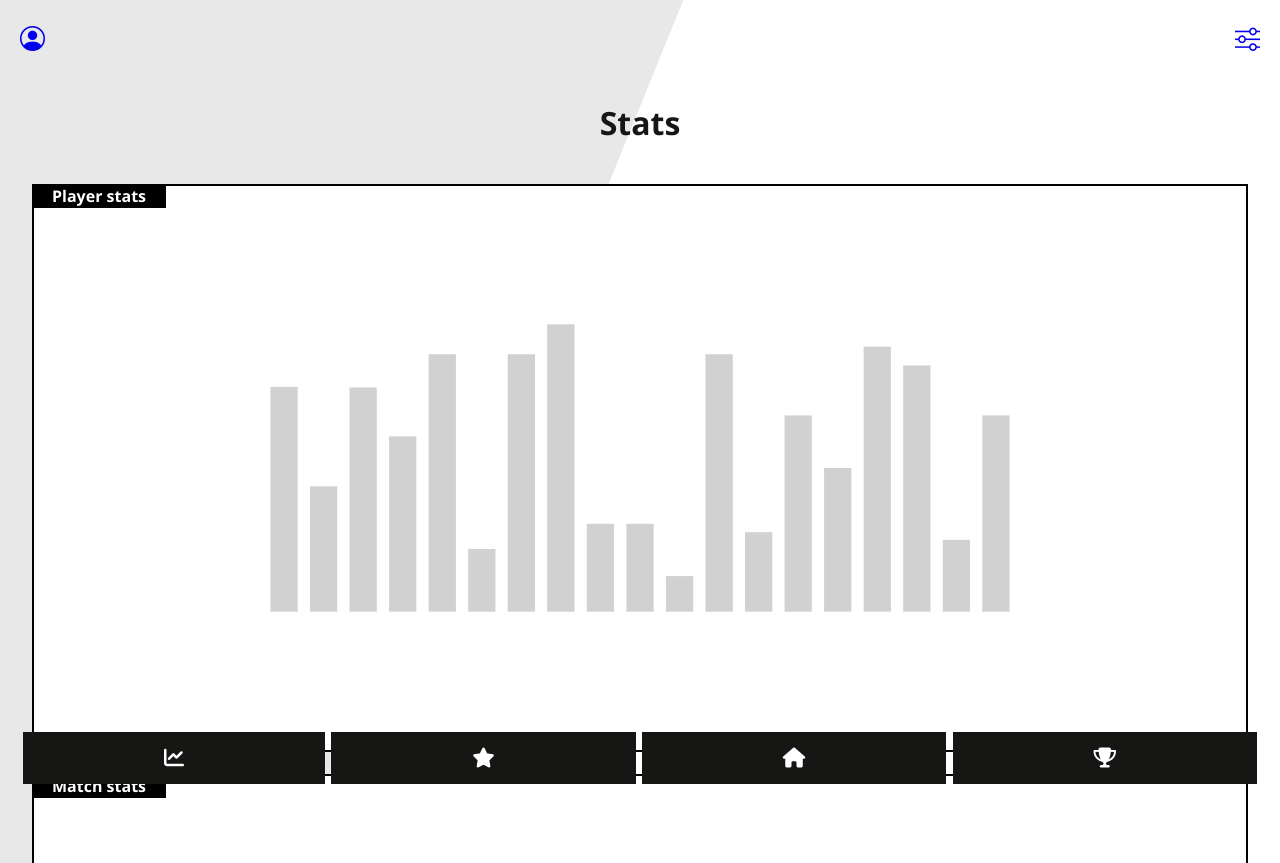
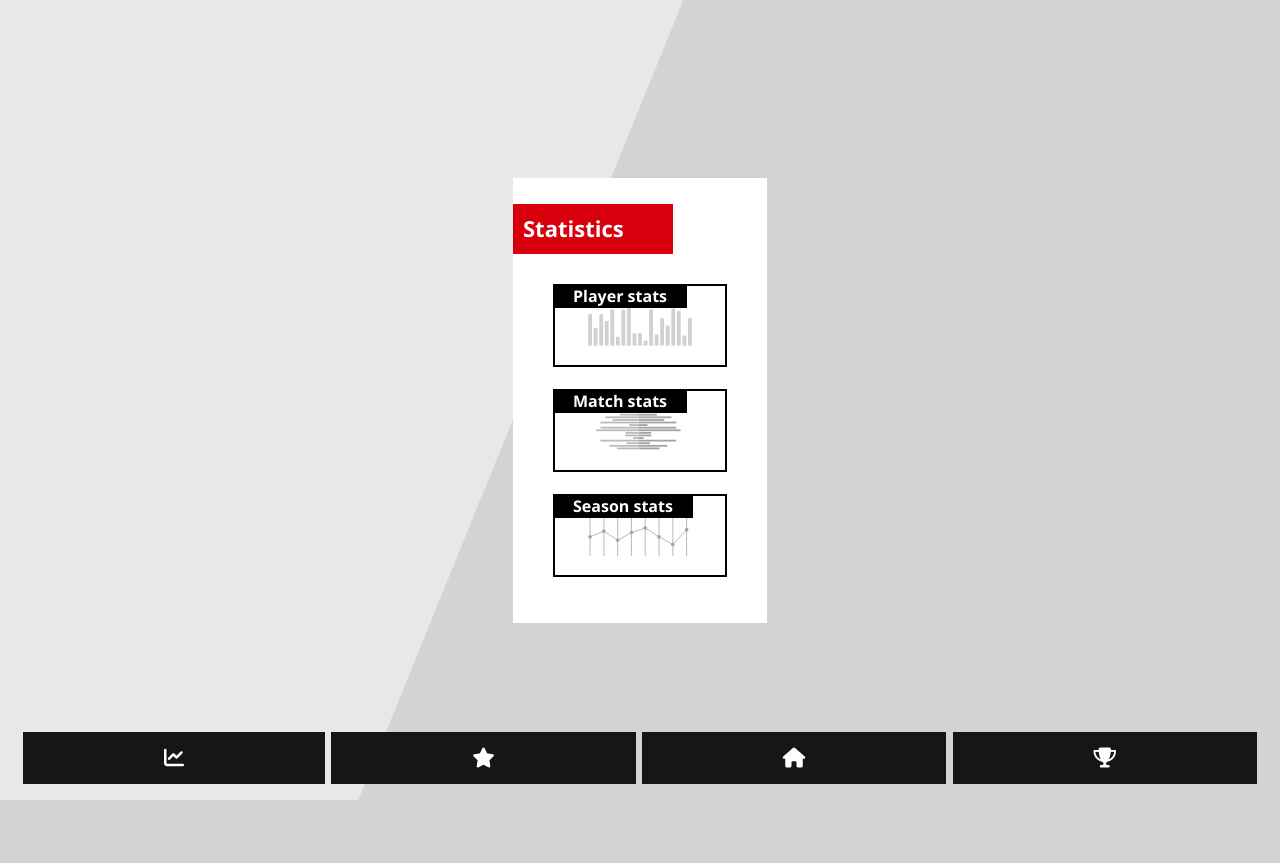
Before and after one commit to Thomschneider2000/Psv-project, a PHP site: page /info.php in a window 1280 px wide. Shown: the top 863 px of the page. After the commit the page ends 800 px from the top, so only its background shows below. Run offline with PHP 8.4, Linux system fonts and the light colour scheme; some libraries are stand-ins or nearby versions.

Commit message:
Final changes
updated stats page
page names added
css changes

```diff
--- a/POC--grid-betting/index.php
+++ b/POC--grid-betting/index.php
@@ -2,7 +2,7 @@
 <html lang="en">
 <head>
     <meta charset="UTF-8">
-    <title>PSV Grid bet</title>
+    <title>Grid Betting</title>
     <link rel="stylesheet" href="style.css">
     <link href="https://cdn.jsdelivr.net/npm/bootstrap@5.0.2/dist/css/bootstrap.min.css" rel="stylesheet"
           integrity="sha384-EVSTQN3/azprG1Anm3QDgpJLIm9Nao0Yz1ztcQTwFspd3yD65VohhpuuCOmLASjC" crossorigin="anonymous">
--- a/bet1v1.php
+++ b/bet1v1.php
@@ -1,5 +1,7 @@
 <!DOCTYPE html>
 <html lang="en">
+<title>1v1 Betting</title>
+
 	<?php include "head.php"?>
 	<body>
 		<header class="header">
--- a/head.php
+++ b/head.php
@@ -2,7 +2,6 @@
 		<meta charset="UTF-8">
 		<meta http-equiv="X-UA-Compatible" content="IE=edge">
 		<meta name="viewport" content="width=device-width, initial-scale=1.0">
-		<title>Document</title>
 		<link rel="stylesheet" href="https://cdnjs.cloudflare.com/ajax/libs/font-awesome/6.4.0/css/all.min.css" integrity="sha512-iecdLmaskl7CVkqkXNQ/ZH/XLlvWZOJyj7Yy7tcenmpD1ypASozpmT/E0iPtmFIB46ZmdtAc9eNBvH0H/ZpiBw==" crossorigin="anonymous" referrerpolicy="no-referrer" />
 		<link rel="stylesheet" href="https://cdnjs.cloudflare.com/ajax/libs/normalize/5.0.0/normalize.min.css">
 		<link rel="stylesheet" href="styles-umair.css">
--- a/info.php
+++ b/info.php
@@ -1,28 +1,32 @@
 <!DOCTYPE html>
 <html lang="en">
+
 <head>
 	<meta charset="UTF-8">
 	<meta http-equiv="X-UA-Compatible" content="IE=edge">
 	<meta name="viewport" content="width=device-width, initial-scale=1.0">
-		<title>Document</title>
-		<link rel="stylesheet" href="https://cdnjs.cloudflare.com/ajax/libs/font-awesome/6.4.0/css/all.min.css" integrity="sha512-iecdLmaskl7CVkqkXNQ/ZH/XLlvWZOJyj7Yy7tcenmpD1ypASozpmT/E0iPtmFIB46ZmdtAc9eNBvH0H/ZpiBw==" crossorigin="anonymous" referrerpolicy="no-referrer" />
+	<title>Statistics</title>
+	<link rel="stylesheet" href="https://cdnjs.cloudflare.com/ajax/libs/font-awesome/6.4.0/css/all.min.css"
+		integrity="sha512-iecdLmaskl7CVkqkXNQ/ZH/XLlvWZOJyj7Yy7tcenmpD1ypASozpmT/E0iPtmFIB46ZmdtAc9eNBvH0H/ZpiBw=="
+		crossorigin="anonymous" referrerpolicy="no-referrer" />
 	<link rel="stylesheet" href="https://cdnjs.cloudflare.com/ajax/libs/normalize/5.0.0/normalize.min.css">
 	<link rel="stylesheet" href="https://cdn.jsdelivr.net/npm/bootstrap-icons@1.3.0/font/bootstrap-icons.css">
 	<link rel="stylesheet" href="styles.css">
+	<link rel="stylesheet" href="styles-hristo.css">
 </head>
+
 <body>
-		<div class="row">
-			<div class="top-nav">
-				<a href="#"><i class="bi bi-person-circle"></i></a>
-				<a href="#"><i class="bi bi-sliders"></i></a>
-			</div>
-		</div>
 	<header class="header">
-    <?php include "nav.php"?>
+		<?php include "nav.php" ?>
 
-			<div class="row">
-				<div class="user-name">
-					<h1>Stats</h1>
+		<div class="container">
+		<div class="labels">
+						<!-- <h5>30 APRIL 2023</h5> -->
+						<!-- <h4>VS</h4> -->
+						<div class="betLabel">
+							<ul class="surrounding">
+								<li class="labeltext">Statistics</li>
+							</ul>
 						</div>
 					</div>
 			<div class="container">
@@ -46,7 +50,9 @@
 				</div>
 			</div>
 
+		</div>
 	</header>
 </body>
 <script src="assets/js/nav.js"></script>
+
 </html>
--- a/leaderboard.php
+++ b/leaderboard.php
@@ -1,4 +1,5 @@
 <!DOCTYPE html>
+<title>Leaderboard</title>
 <html lang="en">
 	<?php include "head.php"?>
 	<body>
--- a/premiumpass.php
+++ b/premiumpass.php
@@ -4,7 +4,7 @@
 		<meta charset="UTF-8">
 		<meta http-equiv="X-UA-Compatible" content="IE=edge">
 		<meta name="viewport" content="width=device-width, initial-scale=1.0">
-		<title>Document</title>
+		<title>Reward/Progress Tracker</title>
 		<link rel="stylesheet" href="https://cdnjs.cloudflare.com/ajax/libs/font-awesome/6.4.0/css/all.min.css" integrity="sha512-iecdLmaskl7CVkqkXNQ/ZH/XLlvWZOJyj7Yy7tcenmpD1ypASozpmT/E0iPtmFIB46ZmdtAc9eNBvH0H/ZpiBw==" crossorigin="anonymous" referrerpolicy="no-referrer" />
 		<link rel="stylesheet" href="https://cdnjs.cloudflare.com/ajax/libs/normalize/5.0.0/normalize.min.css">
 		<link rel="stylesheet" href="styles-umair.css">
--- a/styles-hristo.css
+++ b/styles-hristo.css
@@ -62,3 +62,42 @@ body {
     height: 100%;
     background-color: gray;
   }
+
+  .betLabel>ul {
+    display: flex;
+    /* padding:8px; */
+    font-weight: bolder;
+    position: relative;
+    font-size: 22px;
+    top: 6px;
+    color: #000;
+    width: 10rem;
+  }
+
+  .betLabel>.surrounding {
+    display: flex;
+    /* padding:8px; */
+    font-weight: bolder;
+    position: relative;
+    font-size: 22px;
+    top: 6px;
+    left: -20px;
+    color: #000;
+    width: 10rem;
+  }
+
+  .betLabel>ul>li {
+    flex: 1;
+    list-style: none;
+    height: 50px;
+    width: 50px;
+    display: flex;
+    align-items: center;
+    padding: 10px;
+    /* justify-content: center; */
+  }
+
+  .labeltext:nth-child(1) {
+    background-color: #D9000D;
+    color: #fff;
+  }
--- a/timeline.php
+++ b/timeline.php
@@ -1,4 +1,5 @@
 <!DOCTYPE html>
+<title>Classic Betting</title>
 <html lang="en">
 	<?php include "head.php"?>
 	<body>
```
Also changed, not shown: index.php (+14 -23 lines), testInfo.php (renamed from balance.php, +30 -8 lines), styles.css (line endings or trailing spaces). Lines whose indentation alone changed are shown as unchanged.
